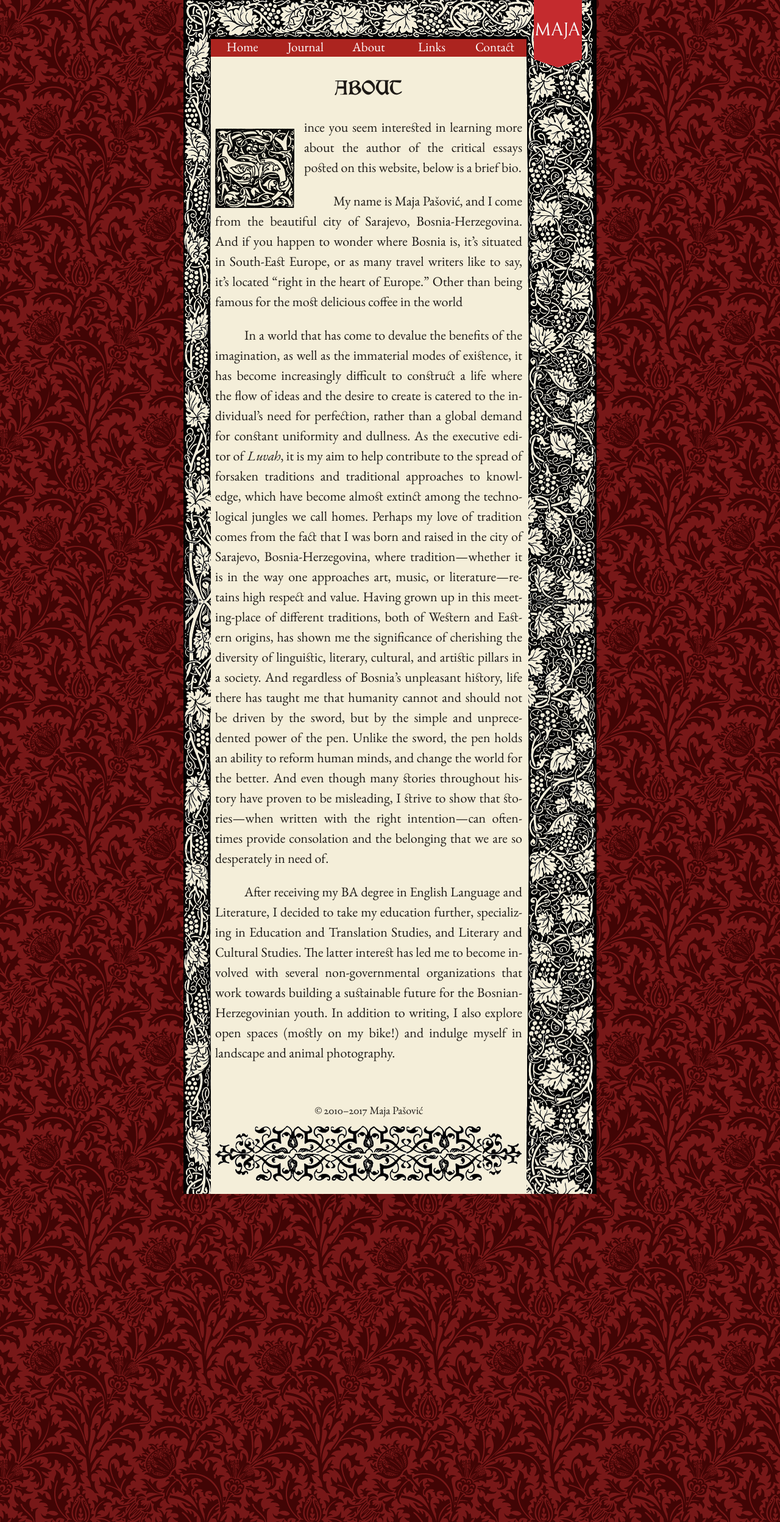
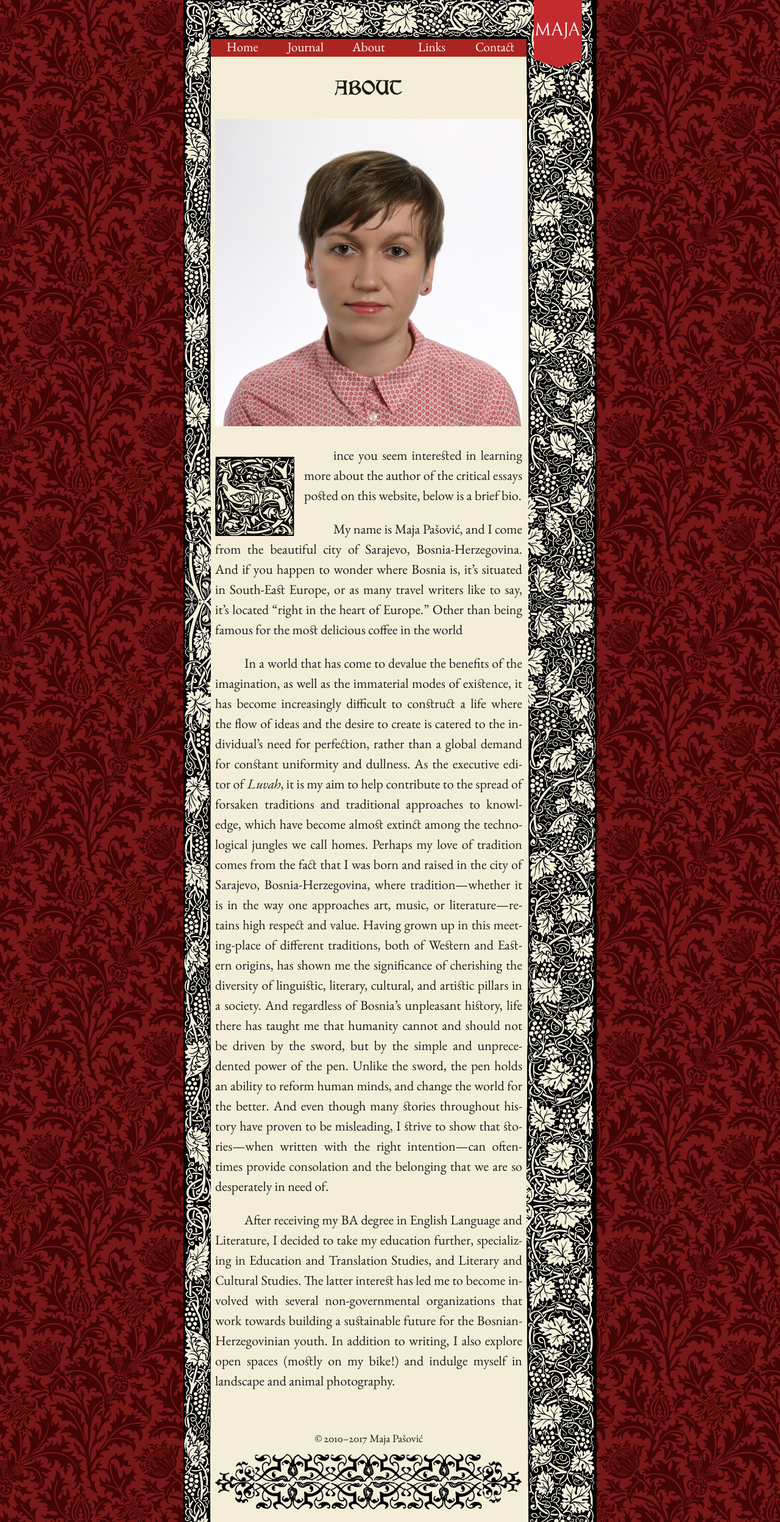
Before and after one commit to mpasovic/majapasovic.org, a Jekyll site: the page built from about.md, in a window 1280 px wide. Shown: the whole page at 61% size. Built offline with Jekyll 4.4.1, drawn with Linux system fonts in a browser that asks for light colours; nearby versions of some CDN libraries.

Commit message:
Updated about.md

```diff
--- a/about.md
+++ b/about.md
@@ -4,6 +4,8 @@ title: About
 published: true
 ---
 
+
+![IMG_1982_pp.jpg]({{site.baseurl}}/img/IMG_1982_pp.jpg)
 
 <span class="versal s9">S</span>ince you seem interested in learning more about the author of the critical essays posted on this website, below is a brief bio.
 
```
